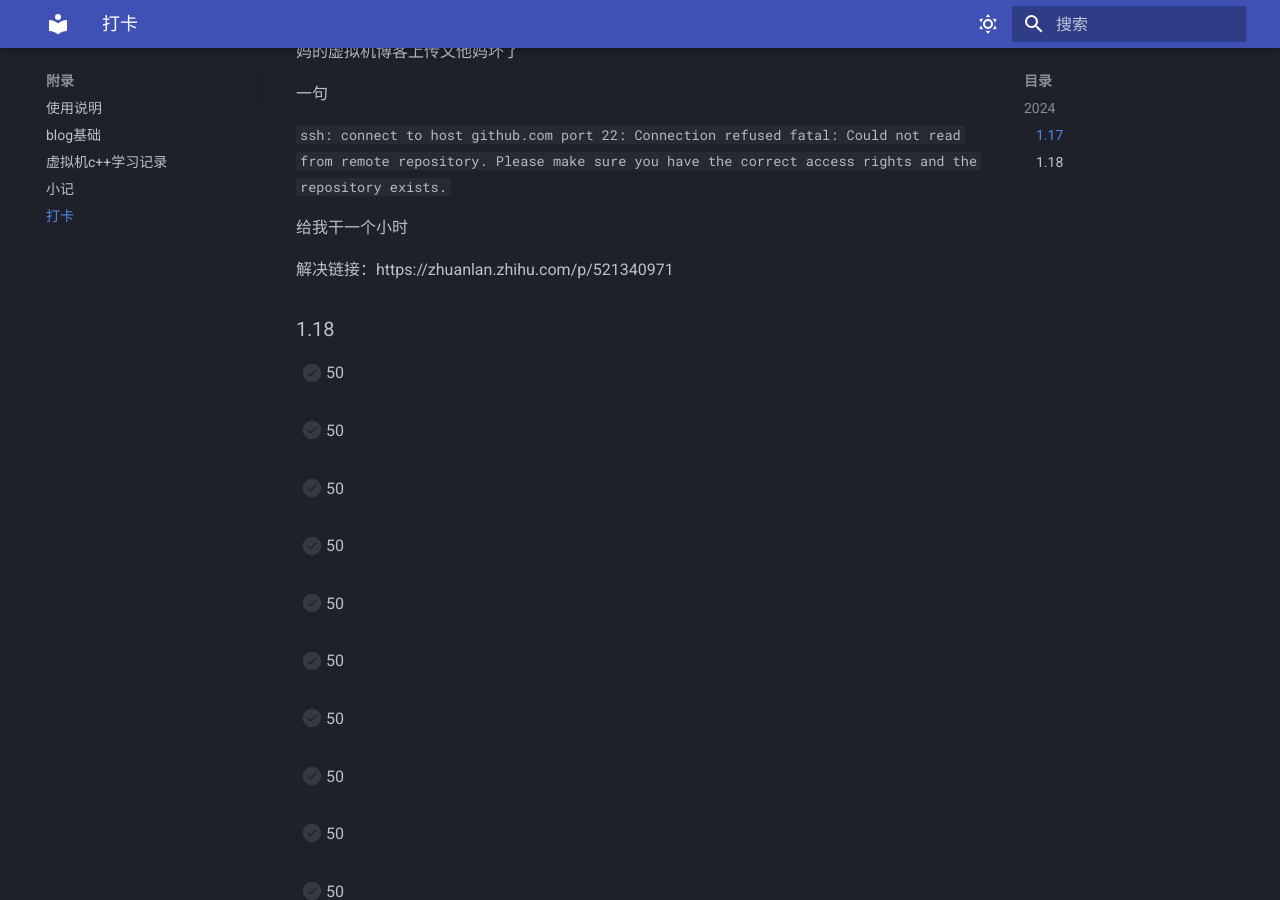
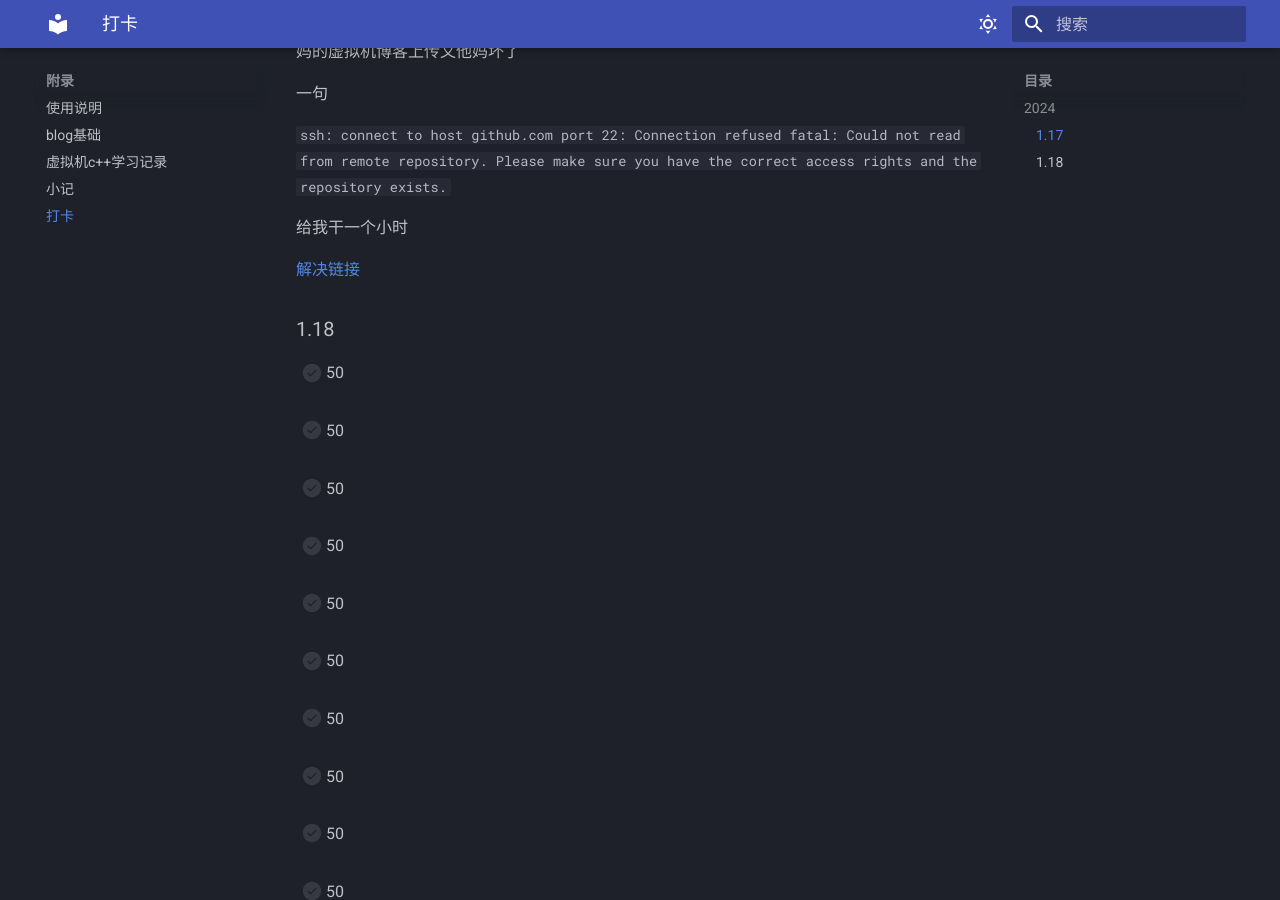
Before and after one commit to Xmbtx/xmbtx-blog, an MkDocs documentation site: the page built from docs/daily.md, in a window 1280 px wide and 900 px high, scrolled down 327 px. Built offline with MkDocs 1.6.1 and Material for MkDocs 9.7.7, drawn with Linux system fonts in a browser that asks for light colours.

Commit message:
2024-01-17_22:44:12 update

```diff
--- a/docs/daily.md
+++ b/docs/daily.md
@@ -18,7 +18,7 @@ and the repository exists.
 
 给我干一个小时
 
-解决链接：https://zhuanlan.zhihu.com/p/521340971
+[解决链接](https://zhuanlan.zhihu.com/p/521340971)
 
 
 ### 1.18
```
